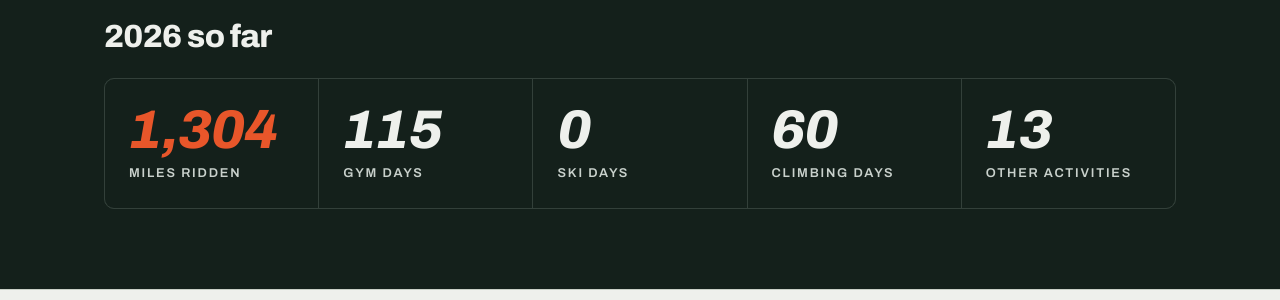
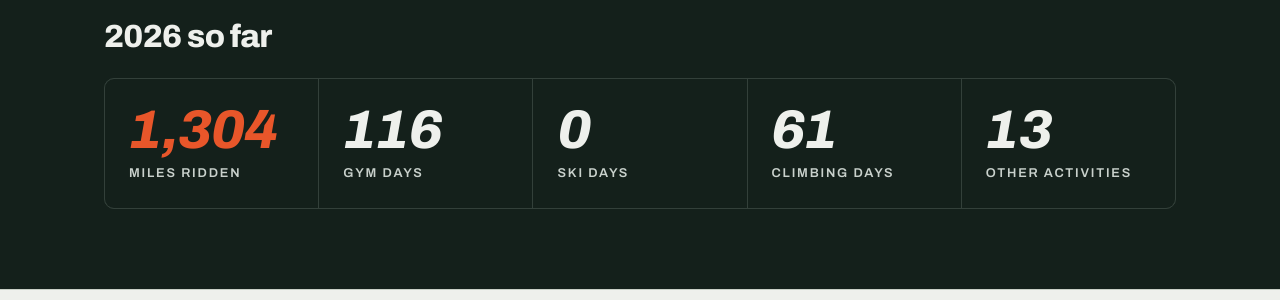
Before and after one commit to piotrowskibrian-cmd/wheelieslow, a Jekyll site: the page built from index.html, in a window 1280 px wide and 900 px high, scrolled down 602 px. Shown: the part 160-460 px from the top of the window. Built offline with Jekyll 4.4.1, drawn with Linux system fonts in a browser that asks for light colours.

Commit message:
Update Garmin stats

```diff
--- a/_data/stats.json
+++ b/_data/stats.json
@@ -2,13 +2,13 @@
   "year": 2026,
   "miles_ridden": 1304,
   "rides": 66,
-  "gym_days": 115,
+  "gym_days": 116,
   "ski_days": 0,
-  "climbing_days": 60,
+  "climbing_days": 61,
   "other_sessions": 13,
   "latest": {
-    "label": "Strength session",
-    "date": "2026-11-14"
+    "label": "Climbing session",
+    "date": "2026-11-16"
   },
-  "updated": "2026-11-14"
+  "updated": "2026-11-17"
 }
```
